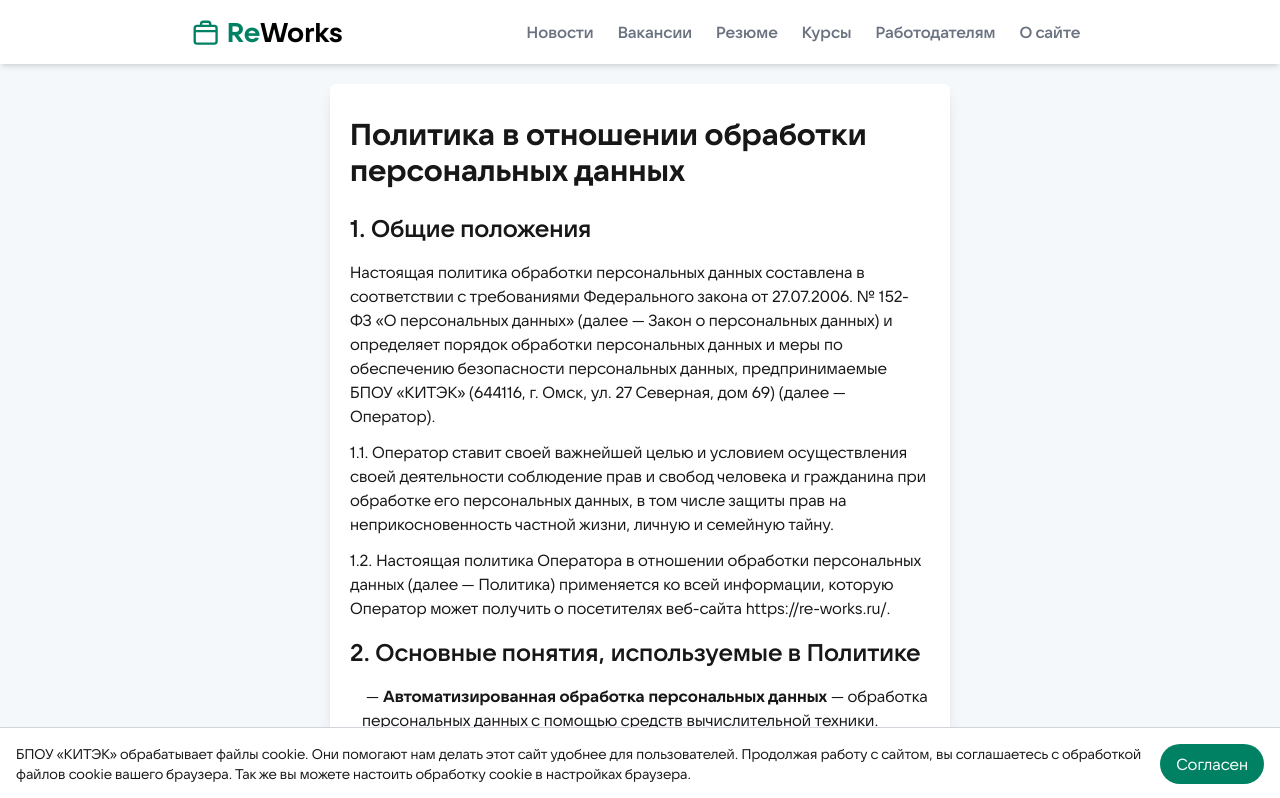
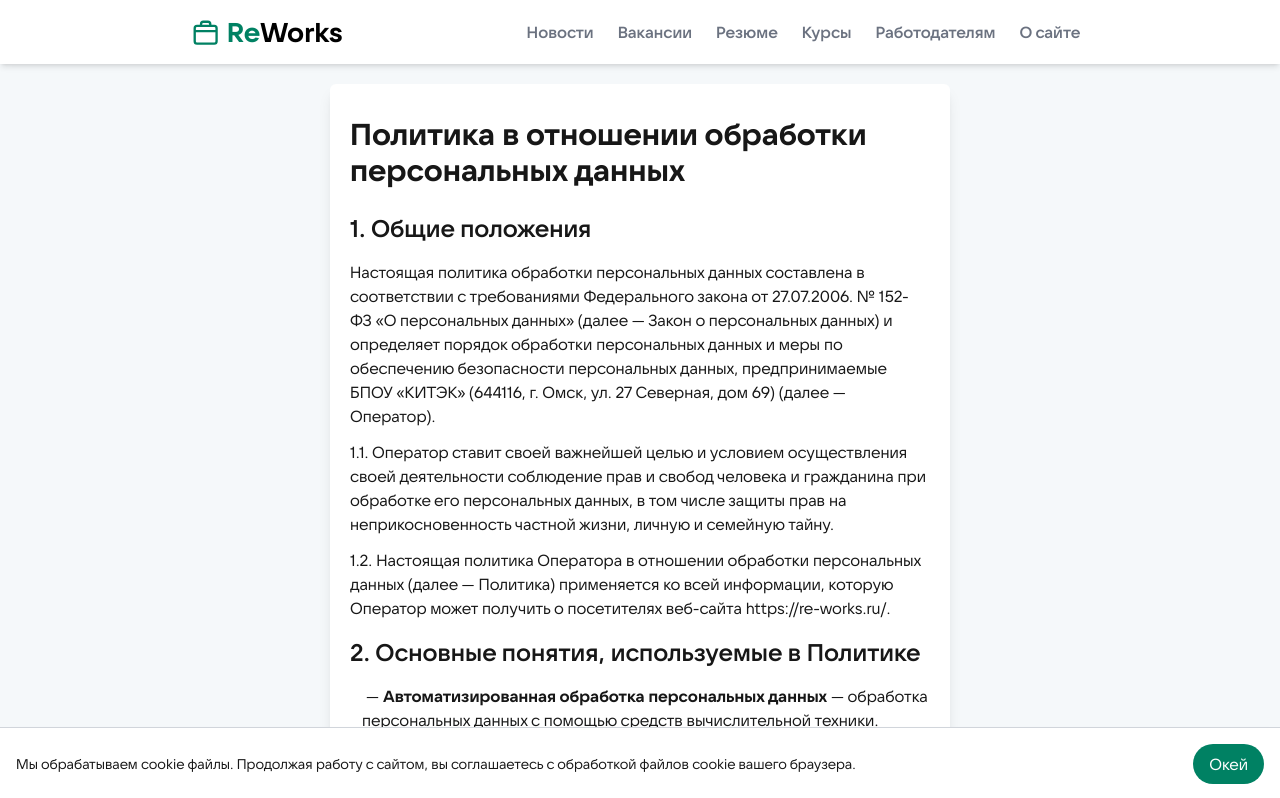
Before and after one commit to slenderik/re-works, a Next.js app: page /policy in a window 1280 px wide. Shown: the top 798 px of the page. Built offline with nearby package versions, Linux system fonts and the light colour scheme.

Commit message:
chore: edit text and and button

```diff
--- a/app/ui/shared/cookie-consent.jsx
+++ b/app/ui/shared/cookie-consent.jsx
@@ -25,16 +25,15 @@ export default function CookieConsent() {
   return (
     <div className="fixed z-10 bottom-0 left-0 right-0 bg-white border-t border-gray-300 shadow-lg p-4 flex justify-between items-center">
       <div className="flex-1 mr-4 text-sm">
-        БПОУ «КИТЭК» обрабатывает файлы cookie. Они помогают нам делать этот сайт удобнее для пользователей.
+        Мы обрабатываем cookie файлы.
         Продолжая работу с <a href="https://re-works.ru/">сайтом</a>, вы соглашаетесь с обработкой файлов cookie вашего браузера.
-        Так же вы можете настоить обработку cookie в настройках браузера.
       </div>
       <div className="flex space-x-2">
         <button
           onClick={handleAccept}
           className="bg-primary-500 text-white rounded-full px-4 py-2 hover:bg-primary-600"
         >
-          Согласен
+          Окей
         </button>
       </div>
     </div>
```
